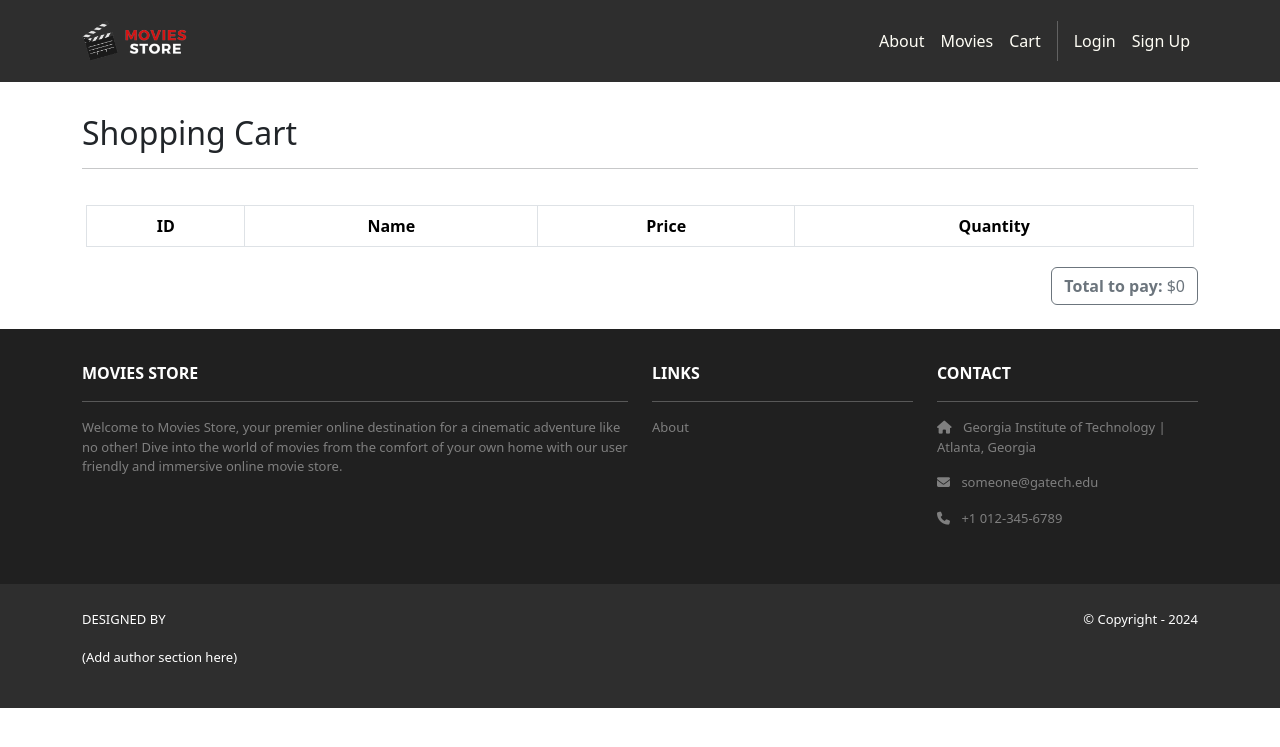
After one commit to water473/project-1-group2, a Django app: page /cart/ in a window 1280 px wide. The commit adds this page. Shown: the top 747 px of the page. Run offline with Django 5.2, Linux system fonts and the light colour scheme; lists and menus that the app fills with data are empty; some libraries are stand-ins or nearby versions.

Commit message:
Basic cart page implemented

```diff
--- /dev/null
+++ b/moviesstore/cart/templates/cart/index.html
@@ -0,0 +1,45 @@
+{% extends 'base.html' %}
+{% block content %}
+{% load static %}
+{% load cart_filters %}
+<div class="p-3">
+ <div class="container">
+ <div class="row mt-3">
+ <div class="col mx-auto mb-3">
+ <h2>Shopping Cart</h2>
+ <hr />
+ </div>
+ </div>
+ <div class="row m-1">
+ <table class="table table-bordered table-striped
+ text-center">
+ <thead>
+     <tr>
+ <th scope="col">ID</th>
+ <th scope="col">Name</th>
+ <th scope="col">Price</th>
+ <th scope="col">Quantity</th>
+ </tr>
+ </thead>
+ <tbody>
+ {% for movie in template_data.movies_in_cart %}
+ <tr>
+ <td>{{ movie.id }}</td>
+ <td>{{ movie.name }}</td>
+ <td>${{ movie.price }}</td>
+ <td>{{request.session.cart|get_quantity:movie.id }}
+ </td>
+ </tr>
+ {% endfor %}
+ </tbody>
+ </table>
+ </div>
+ <div class="row">
+ <div class="text-end">
+ <a class="btn btn-outline-secondary mb-2"><b>Total
+ to pay:</b> ${{ template_data.cart_total }}</a>
+ </div>
+ </div>
+ </div>
+</div>
+{% endblock content %}
--- a/moviesstore/cart/views.py
+++ b/moviesstore/cart/views.py
@@ -23,4 +23,4 @@ def add(request, id):
     cart = request.session.get('cart', {})
     cart[id] = request.POST['quantity']
     request.session['cart'] = cart
-    return redirect('home.index')
+    return redirect('cart.index')
--- a/moviesstore/moviesstore/templates/base.html
+++ b/moviesstore/moviesstore/templates/base.html
@@ -33,6 +33,7 @@
                     <div class="navbar-nav ms-auto navbar-ml">
                         <a class="nav-link" href="{% url 'home.about' %}">About</a>
                         <a class = "nav-link" href="{% url 'movies.index' %}">Movies</a>
+                        <a class="nav-link" href="{% url 'cart.index' %}">Cart</a>
                         <div class="vr bg-white mx-2 d-none d-lg-block"></div>
                         {% if user.is_authenticated %}
                         <a class="nav-link" href="{% url 'accounts.logout' %}">Logout ({{ user.username }})</a>
```
Also changed, not shown: moviesstore/db.sqlite3.
